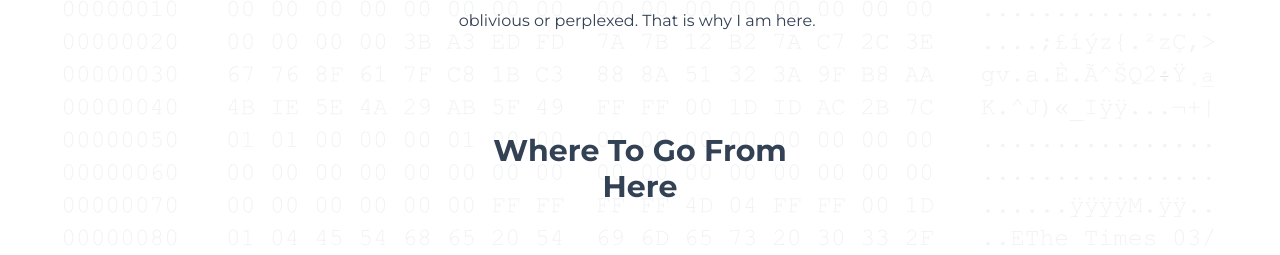
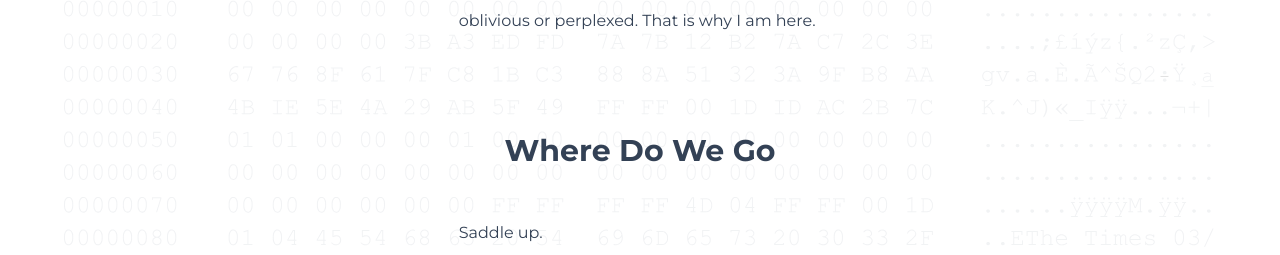
Before and after one commit to medranomiler/marc-website, a Next.js app: page /about in a window 1280 px wide. Shown: the part 7148-7403 px from the top of the page. Built offline with nearby package versions, Linux system fonts and the light colour scheme.

Commit message:
website update

```diff
--- a/src/components/AboutMe.js
+++ b/src/components/AboutMe.js
@@ -93,7 +93,7 @@ const AboutMe = () => {
         </div>
         <div className="mx-auto w-full md:w-1/2 xl:w-1/3 mb-24">
             <h1 className="text-2xl md:text-3xl font-bold mb-12 text-center text-slate-700">
-            Where To Go From Here
+            Where Do We Go
             </h1>
             <p className="leading-8 text-slate-700">
             Saddle up.
```
